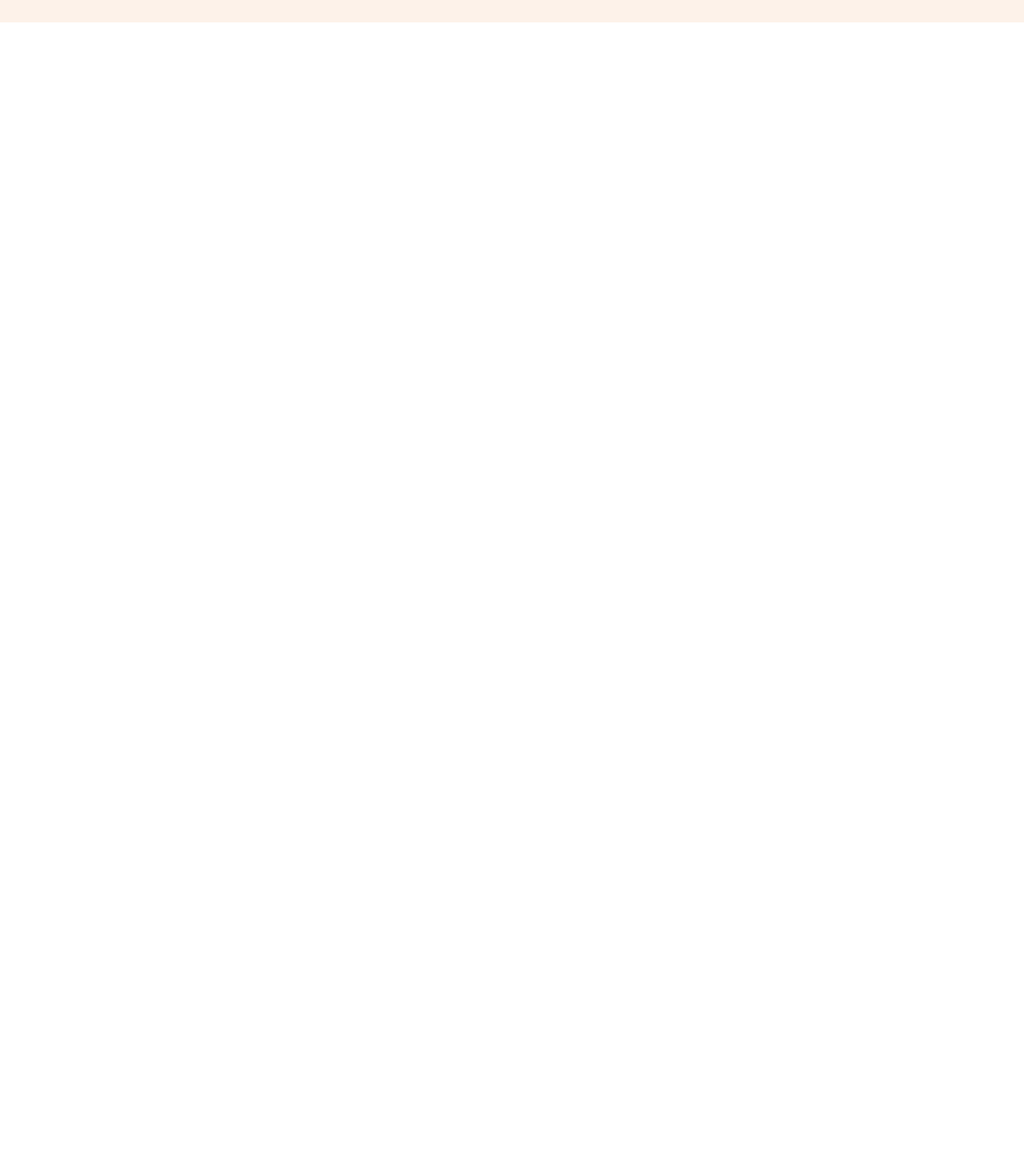
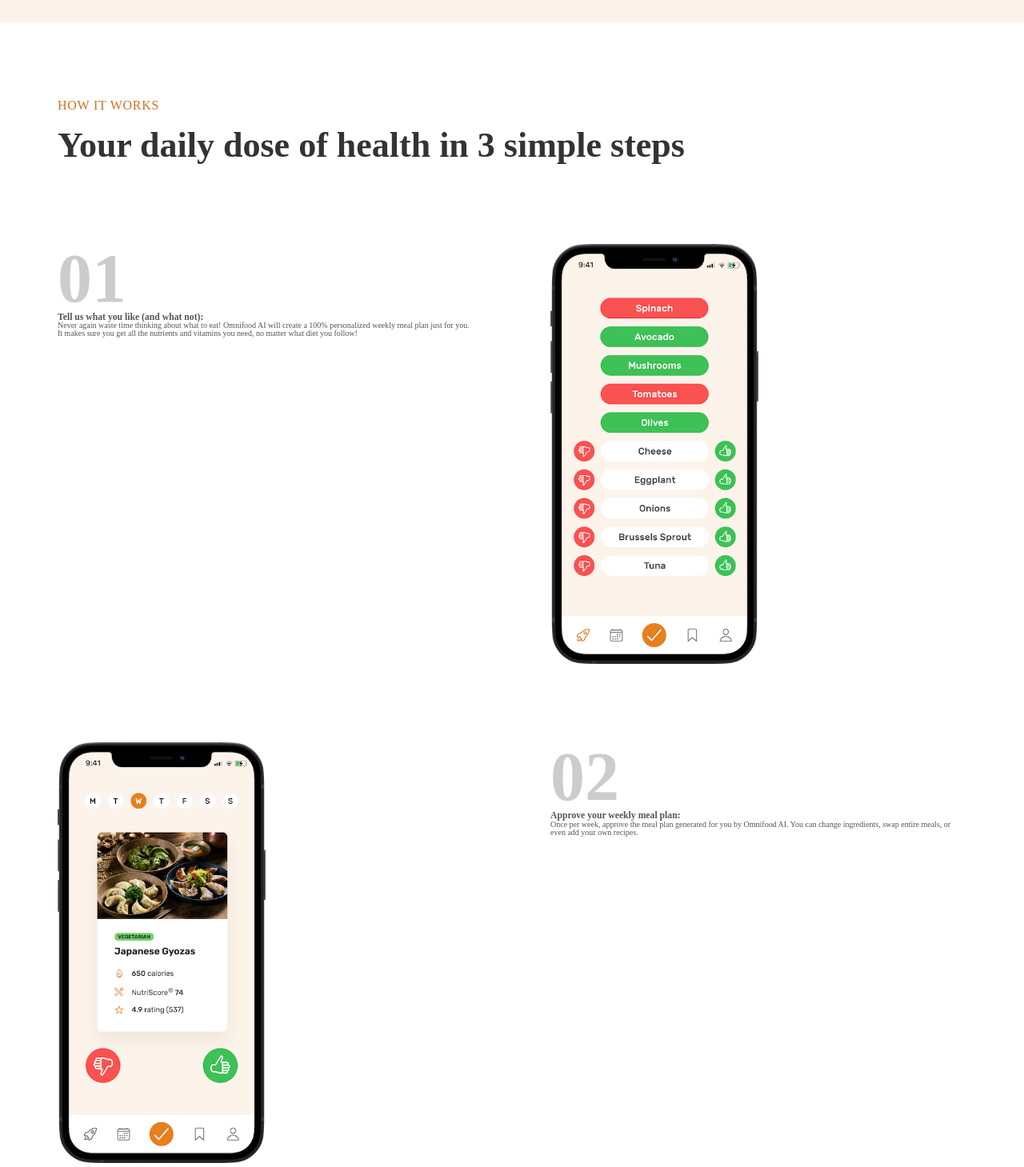
Before and after one commit to Novice-chap/OMNI-FOOD, a plain HTML site: page index.html in a window 1280 px wide. Shown: the part 700-2159 px from the top of the page at 80% size. Before the commit the page ends 800 px from the top, so only its background shows below. Drawn offline with Linux system fonts and the light colour scheme.

Commit message:
added a markdown

```diff
--- a/css/style.css
+++ b/css/style.css
@@ -2,6 +2,7 @@
     -font weight:
     -line height:
     default: 1
+    letter spacing: -0.5, 0.75
 
       -SPACING SYSTEM (px)
       2 / 4 / 8 / 12 / 16 / 24 / 32 / 48 / 64 / 80 / 96 / 128
@@ -37,17 +38,65 @@ body {
   color: #555;
 }
 /* ************************** */
-/* General components */
+/* General reusable components */
 /* *************************** */
+
+.section-how {
+  padding: 9.6rem 0;
+  /* font-size: 50px; */
+  background-color: #fff;
+}
+/* .section-how div {
+  padding: 100px;
+  font-size: 50px;
+  background-color: #fff;
+} */
+.container {
+  max-width: 120rem;
+  margin: 0 auto;
+  padding: 0 3.2rem;
+}
+.grid {
+  display: grid;
+  gap: 9.6rem;
+  grid-template-columns: repeat(2, 1fr);
+}
+.grid--2-cols {
+  grid-template-columns: repeat(2, 1fr);
+}
+
+.grid--3-cols {
+  grid-template-columns: repeat(3, 1fr);
+}
+
+.heading-primary,
+.heading-secondary {
+  font-weight: 700;
+  color: #333;
+  letter-spacing: -0.5;
+}
 
 .heading-primary {
   font-size: 5.2rem;
-  font-weight: 700;
   line-height: 1.05;
-  color: #333;
-  letter-spacing: -0.5;
   margin-bottom: 3.2rem;
 }
+.heading-secondary {
+  font-size: 4.4rem;
+  line-height: 1.2;
+  margin-bottom: 9.6rem;
+}
+.subheading {
+  display: block;
+  font-size: 1.6rem;
+  font-weight: 500;
+  color: #cf711f;
+  text-transform: uppercase;
+  margin-bottom: 1.6rem;
+  letter-spacing: 0.75px;
+}
+/* .heading-tertiary {
+} */
 
 .btn:link,
 .btn:visited {
@@ -199,27 +248,12 @@ body {
 
 .section-how {
   padding: 9.6rem 0;
-  /* font-size: 50px; */
-  background-color: green;
 }
-.section-how div {
-  padding: 100px;
-  font-size: 50px;
+.step-number {
+  font-weight: 600;
+  font-size: 8.6rem;
+  color: #ccc;
 }
-.grid {
-  display: grid;
-  gap: 9.6rem;
-  grid-template-columns: repeat(2, 1fr);
+.step-img {
+  width: 50%;
 }
-.section-how div:nth-child(1) {
-  color: aqua;
-}
-.section-how div:nth-child(2) {
-  color: violet;
-}
-.section-how div:nth-child(3) {
-  color: blue;
-}
-.section-how div:nth-child(4) {
-  color: red;
-}
--- a/index.html
+++ b/index.html
@@ -65,12 +65,70 @@
           </div>
         </div>
       </section>
-      <!-- <section class="section-how grid">
-        <div>Test 1</div>
-        <div>Test 2</div>
-        <div>Test 3</div>
-        <div>Test 4</div>
-      </section> -->
+      <section class="section-how">
+        <div class="container">
+          <span class="subheading">How it works</span>
+          <h2 class="heading-secondary">
+            Your daily dose of health in 3 simple steps
+          </h2>
+        </div>
+        <div class="container grid">
+          <div class="step-text-box">
+            <p class="step-number">01</p>
+            <h3 class="heading-tertiary">
+              Tell us what you like (and what not):
+            </h3>
+            <p class="step-description">
+              Never again waste time thinking about what to eat! Omnifood AI
+              will create a 100% personalized weekly meal plan just for you. It
+              makes sure you get all the nutrients and vitamins you need, no
+              matter what diet you follow!
+            </p>
+          </div>
+          <div class="step-img-box">
+            <img
+              src="img/app/app-screen-1.png"
+              class="step-img"
+              alt="iPhone app preferences"
+            />
+          </div>
+          <!-- STEP 02 -->
+          <div class="step-img-box">
+            <img
+              src="img/app/app-screen-2.png"
+              class="step-img"
+              alt="iPhone app meal approving plan"
+            />
+          </div>
+
+          <div class="step-text-box">
+            <p class="step-number">02</p>
+            <h3 class="heading-tertiary">Approve your weekly meal plan:</h3>
+            <p class="step-description">
+              Once per week, approve the meal plan generated for you by Omnifood
+              AI. You can change ingredients, swap entire meals, or even add
+              your own recipes.
+            </p>
+          </div>
+          <!-- STEP 03 -->
+          <div class="step-text-box">
+            <p class="step-number">03</p>
+            <h3 class="heading-tertiary">Receive meals at convenient time:</h3>
+            <p class="step-description">
+              Best chefs in town will cook your selected meal every day, and we
+              will deliver it to your door whenever works best for you. You can
+              change delivery schedule and address daily!
+            </p>
+          </div>
+          <div class="step-img-box">
+            <img
+              src="img/app/app-screen-3.png"
+              class="step-img"
+              alt="iPhone app meal approving plan"
+            />
+          </div>
+        </div>
+      </section>
     </main>
   </body>
 </html>
```
Also changed, not shown: 1 other file.
